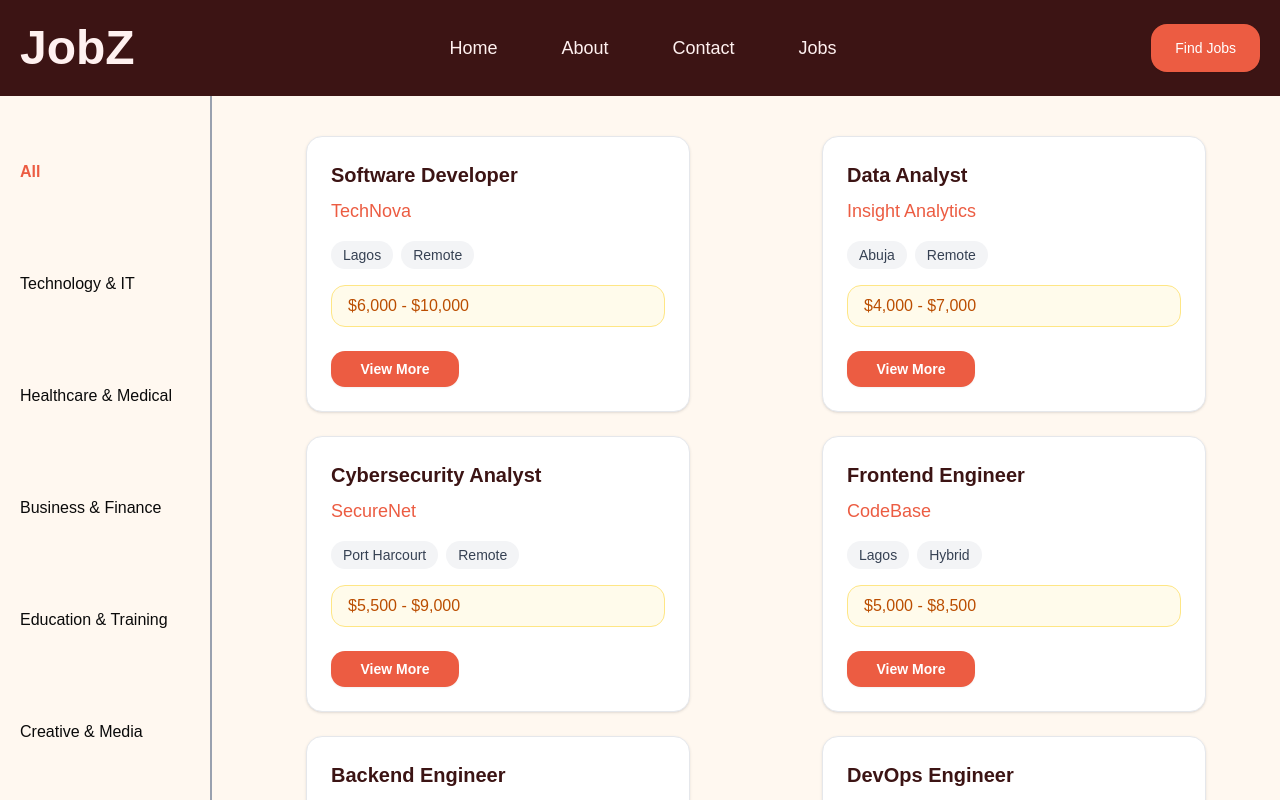
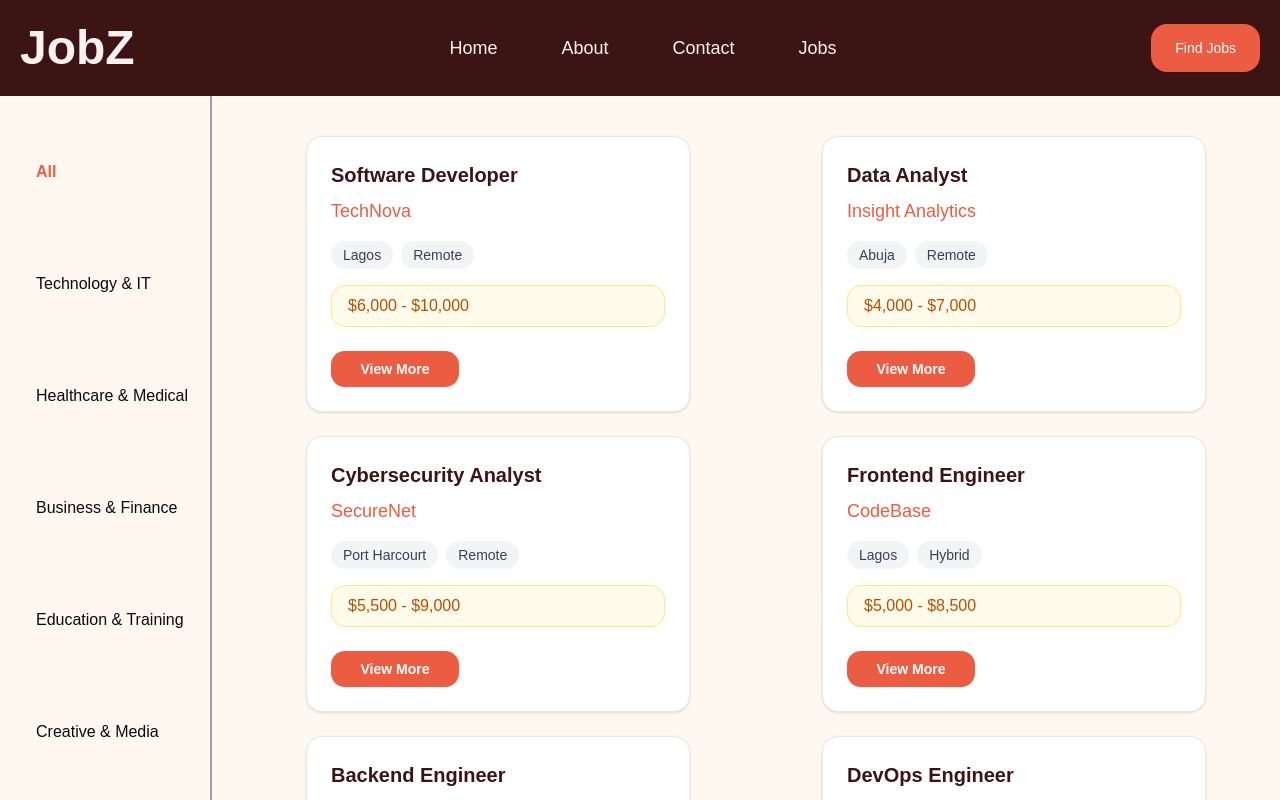
Before and after one commit to Andirell/capstone-project, a Next.js app: page /jobs in a window 1280 px wide. Shown: the top 800 px of the page. Built offline with nearby package versions, Linux system fonts and the light colour scheme; a web font is replaced by a local one.

Commit message:
fix my job categories

```diff
--- a/src/app/jobs/page.jsx
+++ b/src/app/jobs/page.jsx
@@ -14,7 +14,7 @@ export default function Jobs() {
     return (
         <section className="bg-[#FFF8F0] ">
             <MaxWidthContainer className="flex  flex-col md:flex-row gap-10">
-                <aside className="md:sticky md:top-20 md:w-48 space-y-6 md:space-y-10 border-b-2 md:border-r-2 md:border-b-0 border-gray-400 h-full py-4 md:py-10 divide-y-2 md:divide-y-0 divide-gray-400">
+                <aside className="md:sticky md:top-20 md:w-48 space-y-6 md:space-y-10 border-b-2 md:border-r-2 md:border-b-0 border-gray-400 h-full p-4 md:py-10 divide-y-2 md:divide-y-0 divide-gray-400">
                     {JobsCategories.map((category, index) => (
                         <h2
                             key={index}
```
